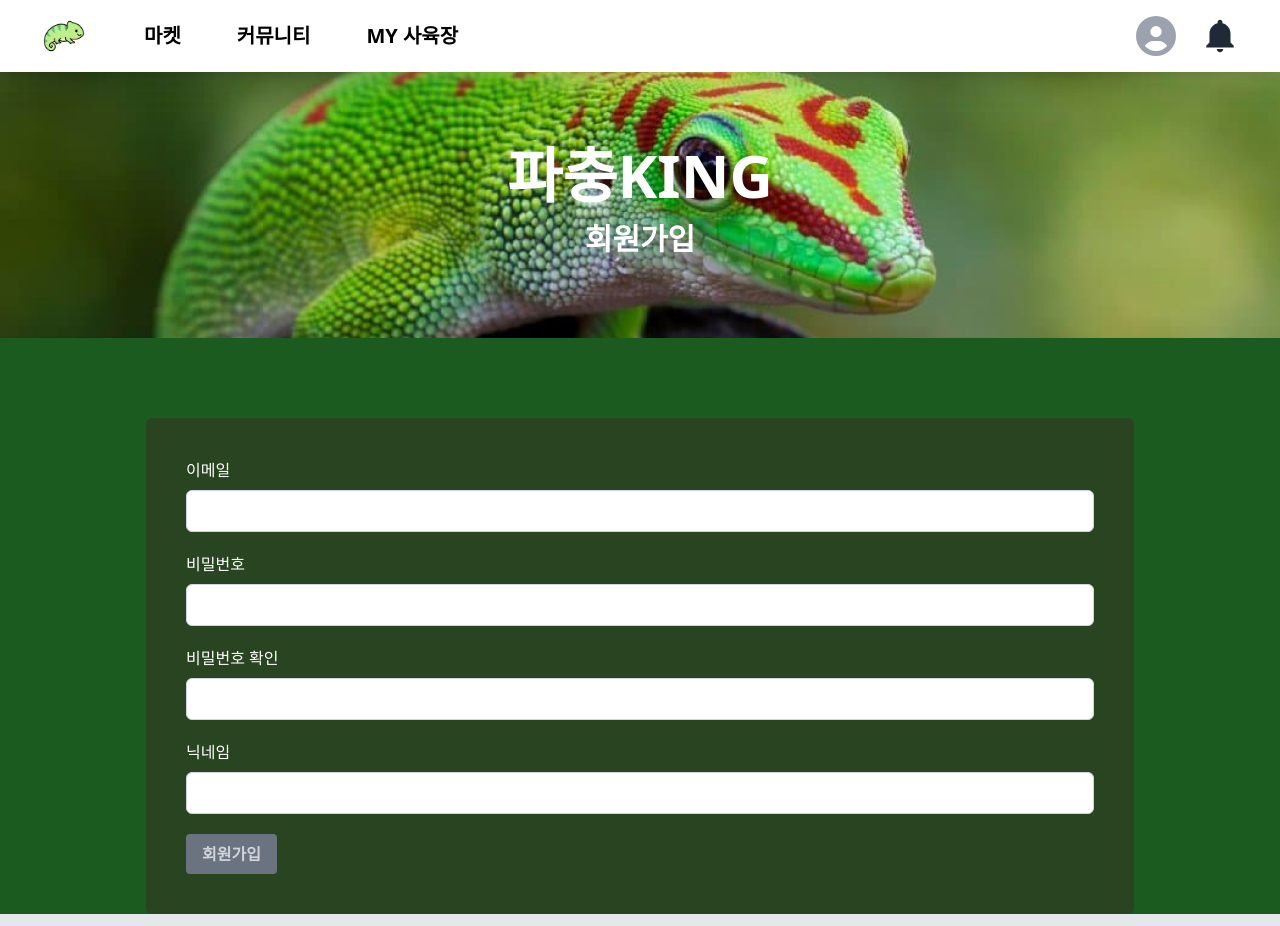
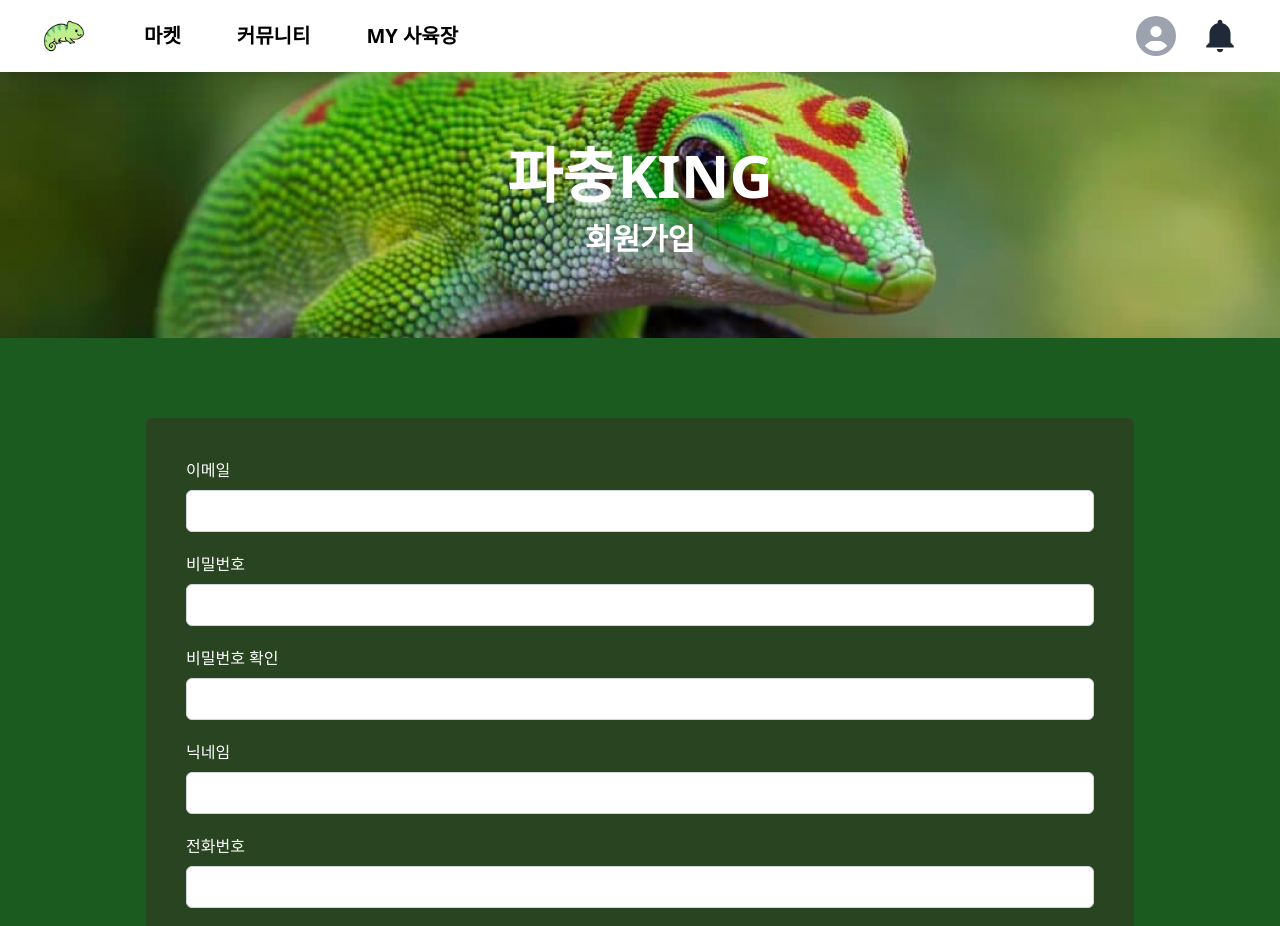
Before and after one commit to jk-milk/project_reptile-king_frontend, a React (Vite) app: page /signup in a window 1280 px wide. Shown: the top 926 px of the page. Built offline with nearby package versions, Linux system fonts and the light colour scheme.

Commit message:
🔨 chore : 会員登録ページの電話番号フィールド追加

```diff
--- a/src/Pages/SignUp.tsx
+++ b/src/Pages/SignUp.tsx
@@ -77,6 +77,7 @@ function Signup() {
   const [password, setPassword] = useState<string>('');
   const [confirm, setConfirm] = useState<string>('');
   const [nickname, setNickname] = useState<string>('');
+  const [phoneNumber, setPhoneNumber] = useState<string>('');
 
   const [emailError, setEmailError] = useState<string>('');
   const [passwordError, setPasswordError] = useState<string>('');
@@ -181,7 +182,9 @@ function Signup() {
     }
   }
 
-
+  const onChangePhoneNumberHandler = (e: React.ChangeEvent<HTMLInputElement>) => {
+    setPhoneNumber(e.target.value);
+  };
 
   const signupHandler = async (e: React.FormEvent<HTMLFormElement>) => {
     e.preventDefault();
@@ -202,27 +205,31 @@ function Signup() {
         <form onSubmit={signupHandler}>
           <div className="mb-5">
             <label htmlFor="email" className="block text-white mb-2">이메일</label>
-            <input id="email" name="email" type="email" value={email} onChange={onChangeEmailHandler} className="bg-white border border-gray-300 rounded-md py-2 px-3 w-full focus:outline-none focus:ring-2 focus:ring-blue-400" />
+            <input id="email" name="email" type="email" value={email} required onChange={onChangeEmailHandler} className="bg-white border border-gray-300 rounded-md py-2 px-3 w-full focus:outline-none focus:ring-2 focus:ring-blue-400" />
             {emailError && <p className="text-red-500">{emailError}</p>}
           </div>
           <div className="mb-5">
             <label htmlFor="password" className="block text-white mb-2">비밀번호</label>
-            <input id="password" name="password" type="password" value={password} onChange={onChangePasswordHandler} className="bg-white border border-gray-300 rounded-md py-2 px-3 w-full focus:outline-none focus:ring-2 focus:ring-blue-400" />
+            <input id="password" name="password" type="password" value={password} required onChange={onChangePasswordHandler} className="bg-white border border-gray-300 rounded-md py-2 px-3 w-full focus:outline-none focus:ring-2 focus:ring-blue-400" />
             {passwordError && <p className="text-red-500">{passwordError}</p>}
           </div>
           <div className="mb-5">
             <label htmlFor="confirm" className="block text-white mb-2">비밀번호 확인</label>
-            <input id="confirm" name="confirm" type="password" value={confirm} onChange={onChangePasswordHandler} className="bg-white border border-gray-300 rounded-md py-2 px-3 w-full focus:outline-none focus:ring-2 focus:ring-blue-400" />
+            <input id="confirm" name="confirm" type="password" value={confirm} required onChange={onChangePasswordHandler} className="bg-white border border-gray-300 rounded-md py-2 px-3 w-full focus:outline-none focus:ring-2 focus:ring-blue-400" />
             {confirmError && <p className="text-red-500">{confirmError}</p>}
           </div>
           <div className="mb-5">
             <label htmlFor="nickname" className="block text-white mb-2">닉네임</label>
-            <input id="nickname" name="nickname" type="text" value={nickname} onChange={onChangeNicknameHandler} className="bg-white border border-gray-300 rounded-md py-2 px-3 w-full focus:outline-none focus:ring-2 focus:ring-blue-400" />
+            <input id="nickname" name="nickname" type="text" value={nickname} required onChange={onChangeNicknameHandler} className="bg-white border border-gray-300 rounded-md py-2 px-3 w-full focus:outline-none focus:ring-2 focus:ring-blue-400" />
             {nicknameError && <p className="text-red-500">{nicknameError}</p>}
+          </div>
+          <div className="mb-5">
+            <label htmlFor="phone" className="block text-white mb-2">전화번호</label>
+            <input id="phone" name="phone" type="text" value={phoneNumber} onChange={onChangePhoneNumberHandler} className="bg-white border border-gray-300 rounded-md py-2 px-3 w-full focus:outline-none focus:ring-2 focus:ring-blue-400" />
           </div>
           <button type="submit" className="bg-blue-500 hover:bg-blue-700 disabled:bg-gray-500 disabled:text-gray-300 disabled:border-gray-200 disabled:shadow-none disabled:scale-100 text-white font-bold py-2 px-4 rounded focus:outline-none focus:shadow-outline transform transition hover:scale-105 duration-300 ease-in-out"
             disabled=
-            {    !isEmailChecked
+            {!isEmailChecked
               || !isEmailAvailable
               || password.trim() === ''
               || password !== confirm
```
